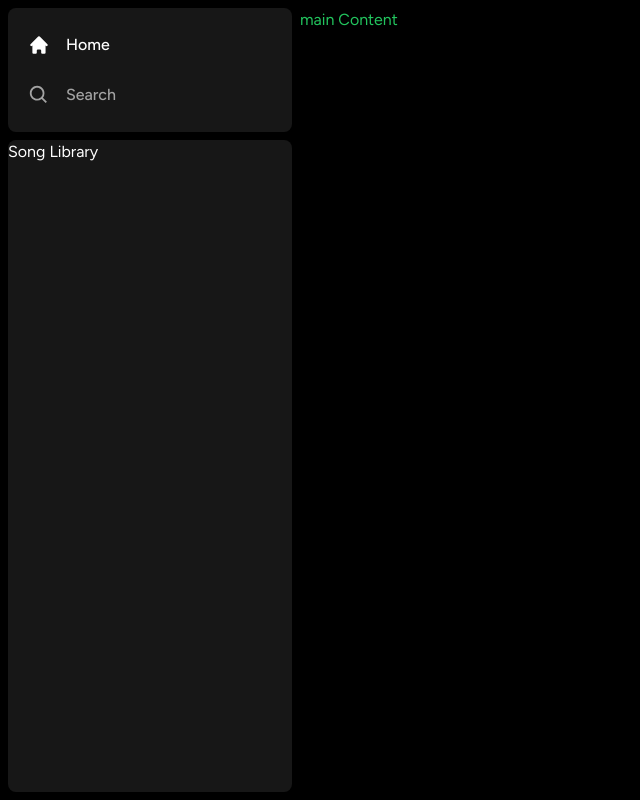
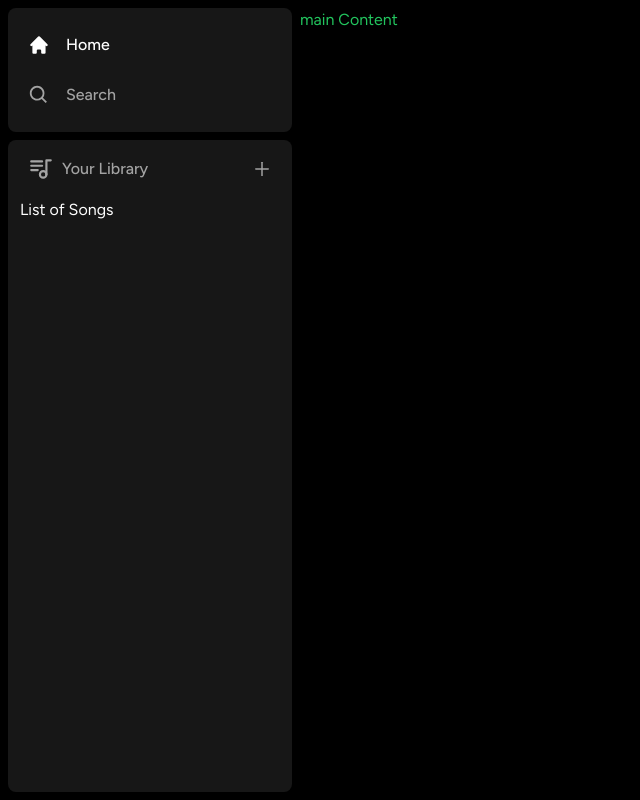
Before and after one commit to fazalerabbi/nextjs-spotify, a Next.js app in the folder code/: page / in a window 1280 px wide. Shown: the whole page, without its empty margins (0-640 px from the left). Built offline with nearby package versions, Linux system fonts and the light colour scheme.

Commit message:
Completed the design of sidebar

```diff
--- /dev/null
+++ b/code/components/Library.tsx
@@ -0,0 +1,31 @@
+import { TbPlaylist } from "react-icons/tb";
+import { AiOutlinePlus } from "react-icons/ai";
+
+const Library = () => {
+    const onClick = () => {
+
+    }
+    return (
+        <div className="flex flex-col">
+            <div className="flex items-center justify-between px-5 pt-4">
+                <div className="inline-flex items-center gap-x-2">
+                    <TbPlaylist size={26} className="text-neutral-400" />
+                    <p className="text-neutral-400 font-medium text-md">
+                        Your Library
+                    </p>
+                </div>
+                <AiOutlinePlus
+                    onClick={onClick}
+                    size={20}
+                    className="text-neutral-400 cursor-pointer hover:text-white transition"
+                />
+            </div>
+            <div className="flex flex-col gap-y-2 mt-4 px-3">
+                List of Songs
+            </div>
+
+        </div>
+    );
+}
+
+export default Library;
--- a/code/components/Sidebar.tsx
+++ b/code/components/Sidebar.tsx
@@ -5,6 +5,8 @@
 import { BiSearch } from "react-icons/bi";
 import Box from "./Box";
 import SidebarItem from "./SidebarItem";
+import Library from "./Library";
+
 
 interface SidebarProps {
     children: React.ReactNode
@@ -41,7 +43,7 @@
                     </div>
                 </Box>
                 <Box className="overflow-y-auto h-full">
-                    Song Library
+                    <Library />
                 </Box>
             </div>
             <main className="h-full flex-1 overflow-y-auto py-2">
```
